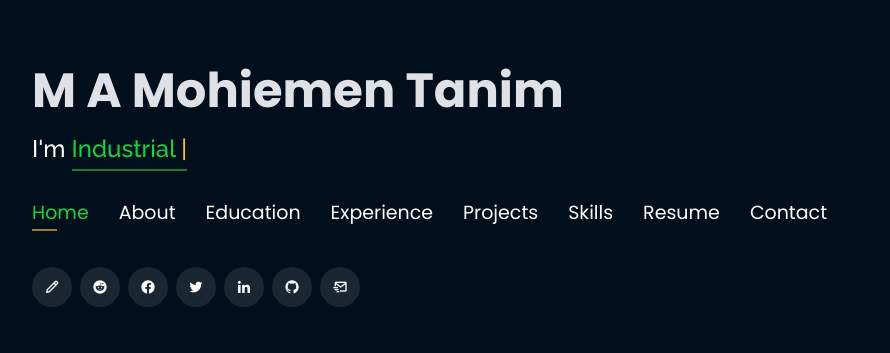
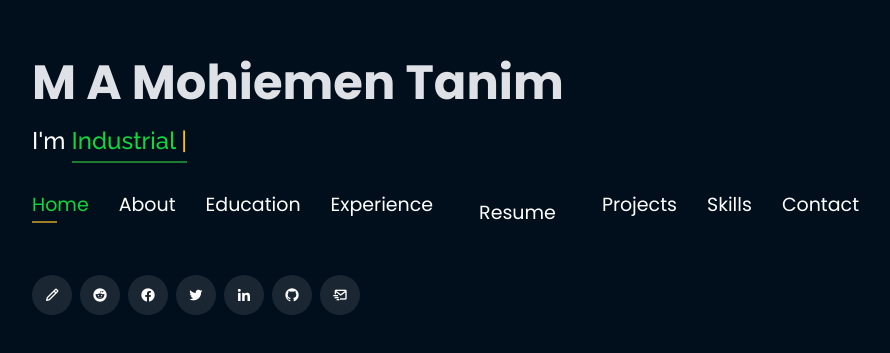
Before and after one commit to mohiementanim/portfolio, a plain HTML site: page index.html in a window 1280 px wide. Shown: the part 213-566 px from the top of the page, without its empty margins (53-943 px from the left). Drawn offline with nearby package versions, Linux system fonts and the light colour scheme.

Commit message:
Add files via upload

```diff
--- a/index.html
+++ b/index.html
@@ -62,10 +62,10 @@
           <li><a href="#about"><span>About</span></a></li>
           <li><a href="#education"> <span>Education</span></a></li>
           <li><a href="#experience"> <span>Experience</span></a></li>
+		  <li><a class="nav-link" href="#resume">Resume</a></li>
 <!--          <li><a href="#projects"> <span>Projects</span></a></li>-->
           <li><a href="#portfolio"> <span>Projects</span></a></li>
           <li><a href="#skills"> <span>Skills</span></a></li>
-          <li><a href="#" target="_blank"> <span>Resume</span></a></li>
           <!-- <li><a href="#links"> <span>Resume & Links</span></a></li> -->
           <li><a href="#contacts"> <span>Contact</span></a></li>
 
```
